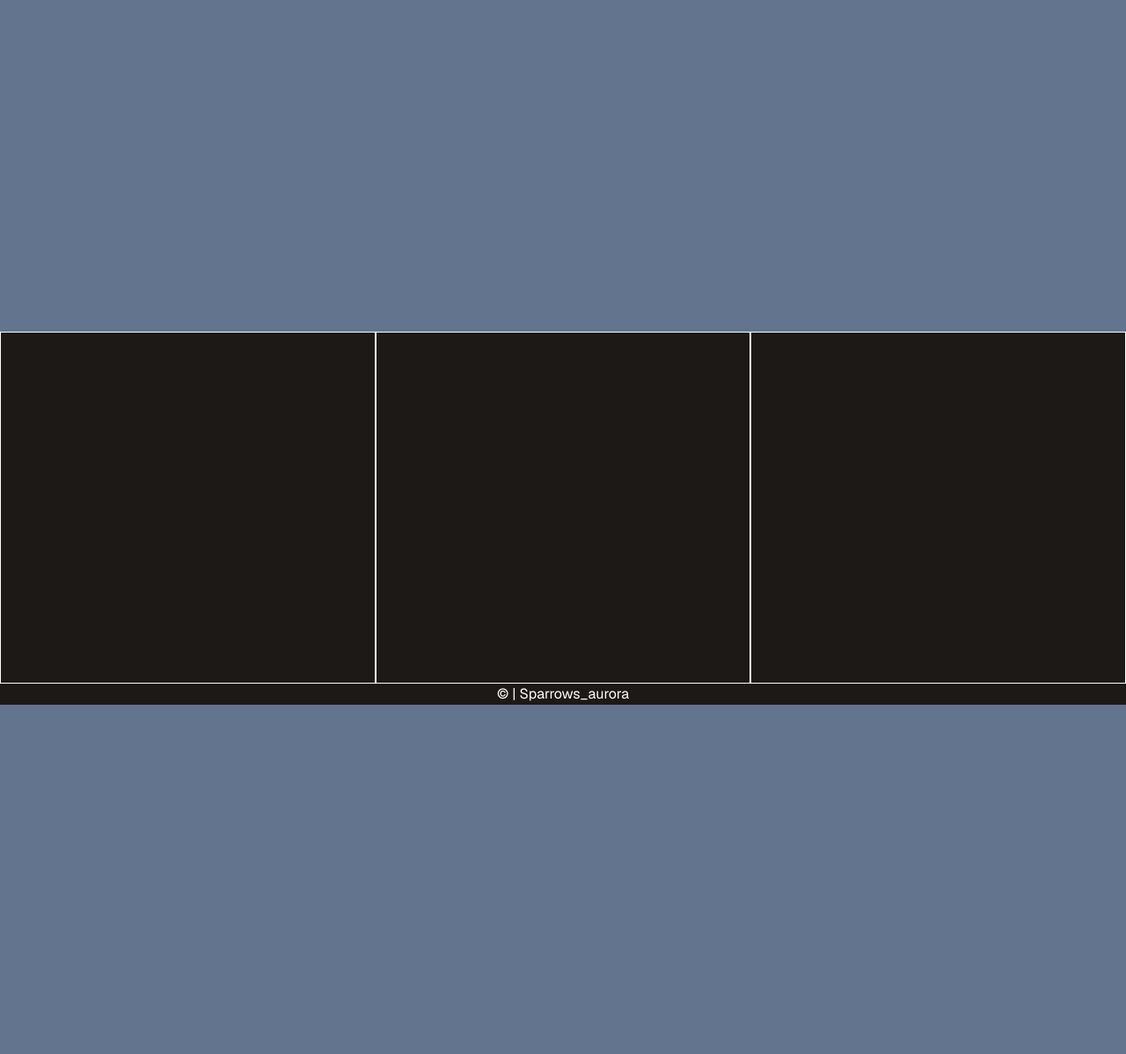
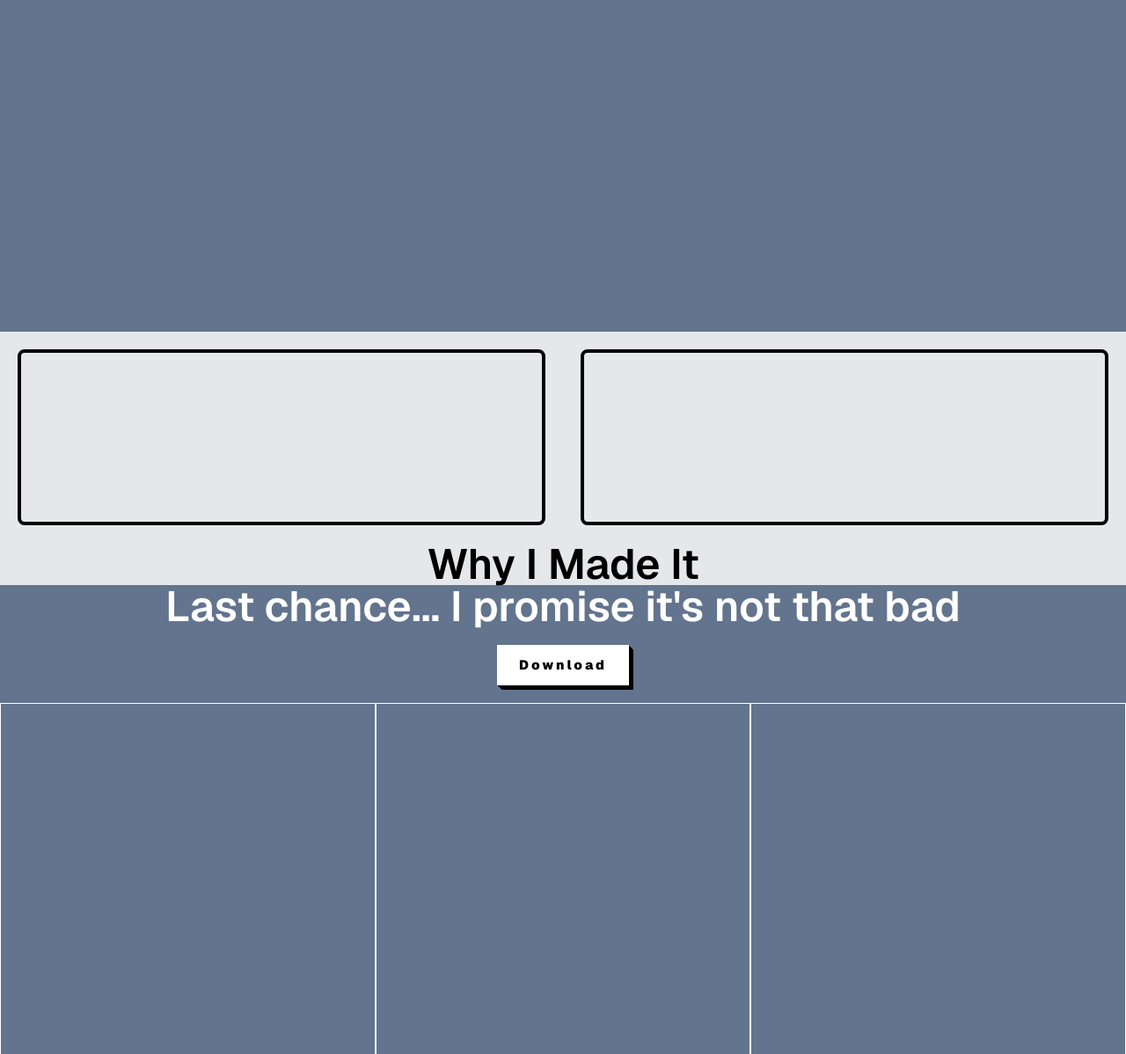
Before and after one commit to sparrowsaurora/Bash-salt, a PHP site: page / in a window 1280 px wide. Shown: the part 303-1501 px from the top of the page at 88% size. Before the commit the page ends 1104 px from the top, so only its background shows below. Run offline with PHP 8.4, Linux system fonts and the light colour scheme; some web fonts are replaced.

Commit message:
added a bit more styling to the website

```diff
--- a/web/index.html
+++ b/web/index.html
@@ -12,33 +12,35 @@
     <link rel="icon" type="image/x-icon" href="/images/favicon.ico">
     <title>Bash_Salt</title>
 </head>
-<body class="bg-stone-900 bg-slate-500">
+<body class="bg-slate-500 text-white text-center"><!-- bg-stone-900 -->
     <header class="flex w-full h-170">
-        <div class="text-center text-white p-20 w-3/2 bg-slate-500">
+        <div class="p-20 w-3/2">
             <h1 class="text-7xl font-semibold">Bash-Salt</h1>
             <h3 class="text-xl m-4 mt-0">A BASH terminal extension to add a few extra commands</h3>
             <!-- <button class="m-5 w-35 h-15 bg-slate-500 rounded-lg border-3 border-gray-800">Download</button> -->
-            <button class="download">Download</button>
+            <button class="download m-auto">Download</button>
         </div>
-        <aside class="w-full bg-slate-500">
+        <aside class="w-full">
             <img src="placeholder" alt="placeholder" class="border-1 rounded">
         </aside>
     </header>
     <main>
-        <div class="what-it-is">
-
+        <div class="what-it-is flex bg-gray-200 text-black">
+            <div class="min-w-lg border-4 rounded-lg h-50 grow m-5"></div>
+            <div class="min-w-lg border-4 rounded-lg h-50 grow m-5"></div>
         </div>
-        <div class="why">
-
+        <div class="why bg-gray-200 text-black">
+            <h2 class="text-5xl font-semibold">Why I Made It</h2>
         </div>
         <div class="about-me">
 
         </div>
         <div class="final-cta">
-
+            <h2 class="text-5xl font-semibold">Last chance... I promise it's not that bad</h2>
+            <button class="download m-5">Download</button>
         </div>
     </main>
-    <footer class="text-white text-center">
+    <footer class="">
         <div class="footer-main flex">
             <div class="footersect w-auto border-1 border-white grow h-100"></div>
             <div class="footersect w-auto border-1 border-white grow h-100"></div>
--- a/web/style.css
+++ b/web/style.css
@@ -11,7 +11,6 @@
 
 button.download {
     color: #000;
-    margin: auto;
     padding: 3px;
     width: 150px;
     line-height: 40px;
```
Also changed, not shown: 1 other file.
